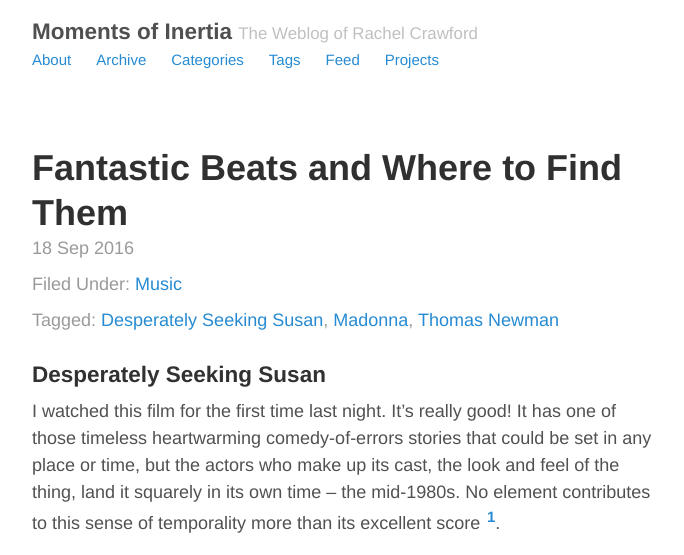
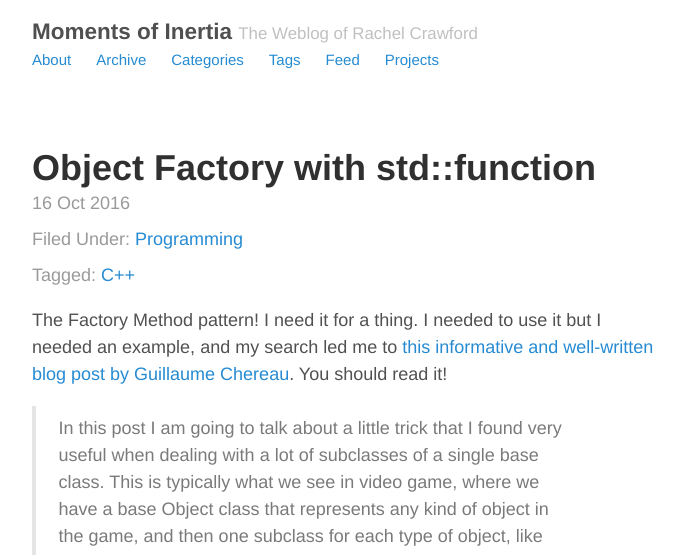
Before and after one commit to rachelnertia/rachelnertia.github.io, a Jekyll site: the page built from index.html, in a window 1280 px wide and 1400 px high. Shown: the top 555 px of the window, without its empty margins (293-977 px from the left). Built offline with Jekyll 4.4.1, drawn with Linux system fonts in a browser that asks for light colours; the list of posts is cut into pages by our own code; some of the changed text lies outside the part shown; grey boxes are pictures that could not be loaded.

Commit message:
Rename factory_with_lambda.md and move it to _posts

```diff
--- a/_drafts/factory_with_lambda.md
+++ b/_posts/2016-10-16-object-factory-variant.md
@@ -1,5 +1,5 @@
 ---
-title: Object Factory but with a Lambda
+title: Object Factory with std::function
 layout: post
 category: Programming
 tags: [ C++ ]
```
